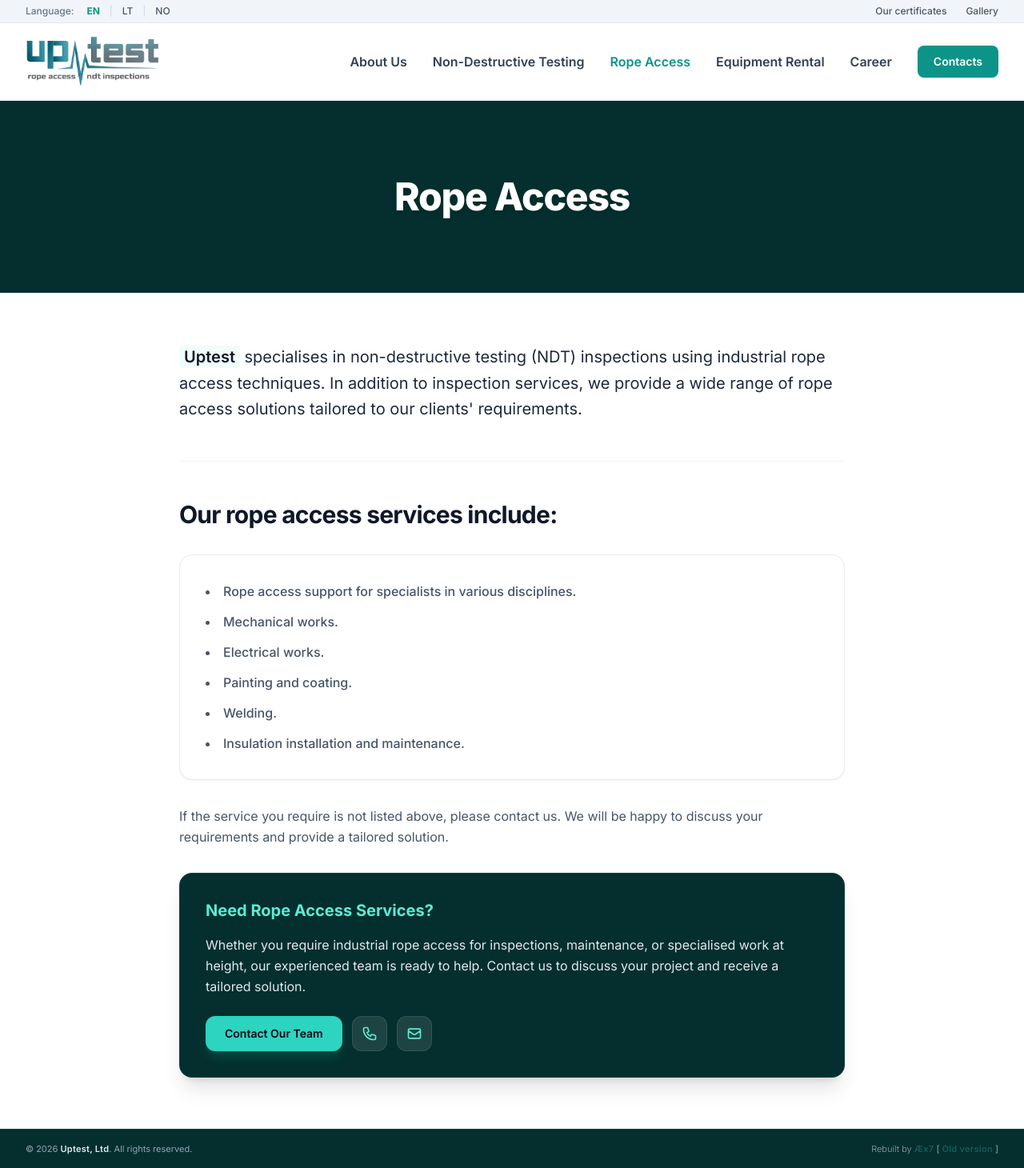
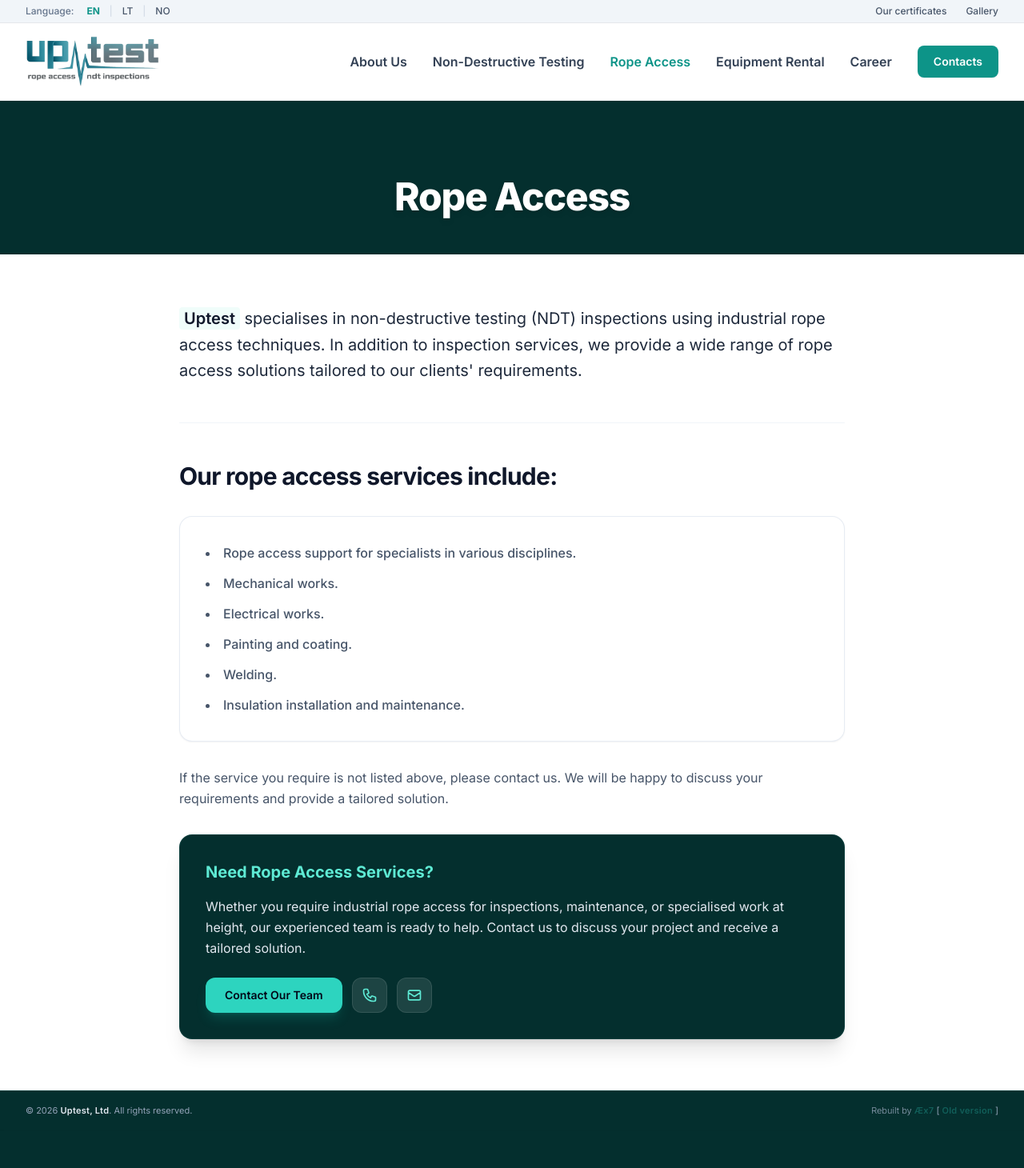
Before and after one commit to mruslys/uptest.no, a Jekyll site: the page built from rope-access/index.html, in a window 1280 px wide. Shown: the whole page at 80% size. Built offline with Jekyll 4.4.1, drawn with Linux system fonts in a browser that asks for light colours; nearby versions of some CDN libraries; after the commit the page ends 1412 px from its top, so only the background shows below that.

Commit message:
Update page.html

```diff
--- a/_layouts/page.html
+++ b/_layouts/page.html
@@ -13,7 +13,7 @@
     {% include tailwind.html %}
 </head>
 
-<body class="bg-brand-950 text-slate-800 antialiased font-sans flex flex-col min-h-screen m-0">
+<body class="bg-brand-950 text-slate-800 antialiased font-sans flex flex-col h-full m-0">
 
     <!-- Įtraukiamas headeris -->
     {% include header.html %}
```
